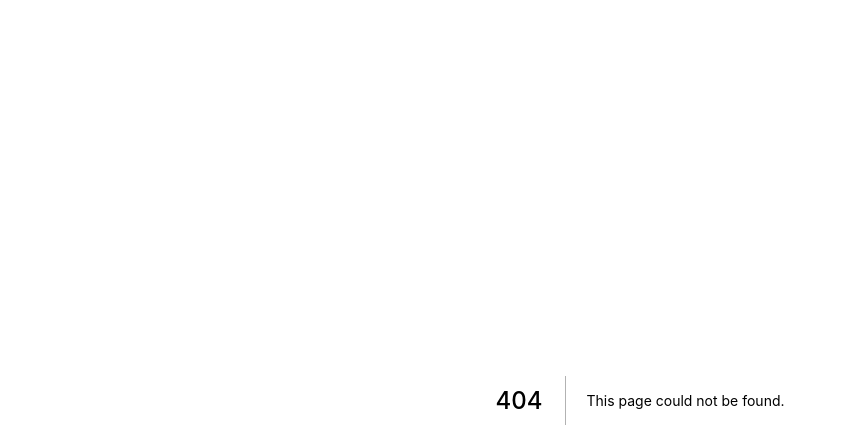
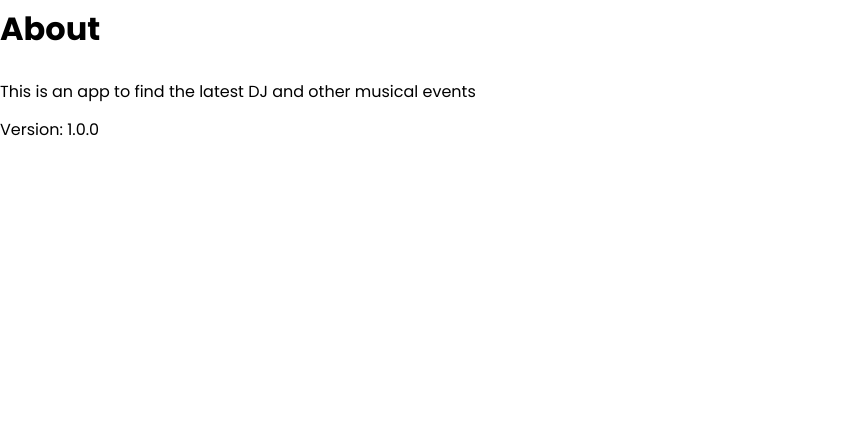
Before and after one commit to AravindMurgan/DJ-Website-Next.js, a Next.js app: page /about in a window 1280 px wide. Before the commit this address had no page. Shown: the top 448 px of the page, without its empty margins (0-847 px from the left). Built offline with nearby package versions, Linux system fonts and the light colour scheme.

Commit message:
layout and basic css

```diff
--- /dev/null
+++ b/components/Layout.js
@@ -0,0 +1,22 @@
+import Head from 'next/head';
+
+export default function Layout({title,descriptiton,keyword,children}) {
+    return (
+        <div>
+            <Head>
+            <title>{title}</title>
+            <meta name='description' content={descriptiton}  />
+            <meta name='keyword' content={keyword} />
+
+            </Head>
+            {children}
+        </div>
+    )
+}
+
+
+Layout.defaultProps ={
+    title:'DJ Events || Hottest parties in town',
+    descriptiton:'Best DJ events in the town,catch up soon',
+
+}
--- /dev/null
+++ b/pages/about.js
@@ -0,0 +1,13 @@
+import Layout from "../components/Layout";
+
+export default function About() {
+    return (
+        <Layout title='About DJ Events' >
+            <h1>About</h1>
+            <p>This is an app to find the latest DJ and other
+                musical events
+            </p>
+            <p>Version: 1.0.0</p>
+        </Layout>
+    )
+}
--- a/styles/globals.css
+++ b/styles/globals.css
@@ -1,16 +1,66 @@
+@import url('https://fonts.googleapis.com/css2?family=Poppins:wght@300;400;500;600;700&display=swap');
+
+* {
+  box-sizing: border-box;
+  margin: 0;
+  padding: 0;
+}
+
 html,
 body {
-  padding: 0;
-  margin: 0;
-  font-family: -apple-system, BlinkMacSystemFont, Segoe UI, Roboto, Oxygen,
-    Ubuntu, Cantarell, Fira Sans, Droid Sans, Helvetica Neue, sans-serif;
+  font-family: 'Poppins', sans-serif;
+  line-height: 1.8;
 }
 
 a {
-  color: inherit;
   text-decoration: none;
+  color: steelblue;
 }
 
-* {
-  box-sizing: border-box;
+p {
+  margin: 10px 0;
 }
+
+h1 {
+  margin-bottom: 20px;
+}
+
+.btn {
+  display: inline-block;
+  background: red;
+  color: #fff;
+  padding: 10px 20px;
+  cursor: pointer;
+  border: 0;
+  border-radius: 5px;
+}
+
+.btn:hover {
+  opacity: 0.9;
+}
+
+.btn-secondary {
+  font: inherit;
+  font-size: 13px;
+  background: #000;
+  color: #fff !important;
+  border: 0;
+  border-radius: 5px;
+  padding: 5px 15px;
+  margin: 0 20px;
+  cursor: pointer;
+}
+
+.btn-secondary:hover {
+  opacity: 0.8;
+}
+
+.btn-icon {
+  display: flex;
+  align-items: center;
+  justify-content: center;
+}
+
+.btn-icon svg {
+  margin-right: 5px;
+}
```
Also changed, not shown: pages/index.js (+3 -4 lines), 1 other file (tests, documents, lock files or other folders).
